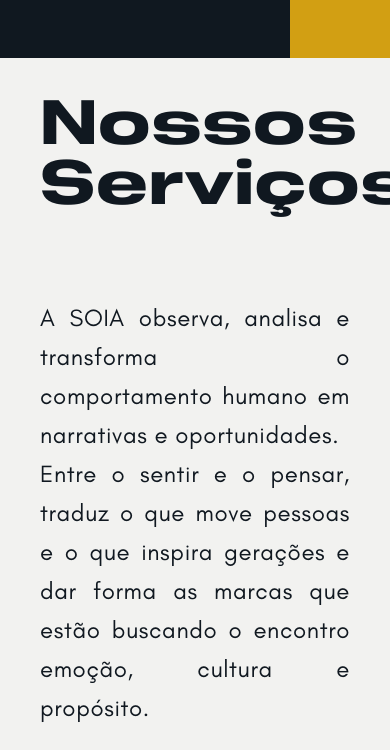
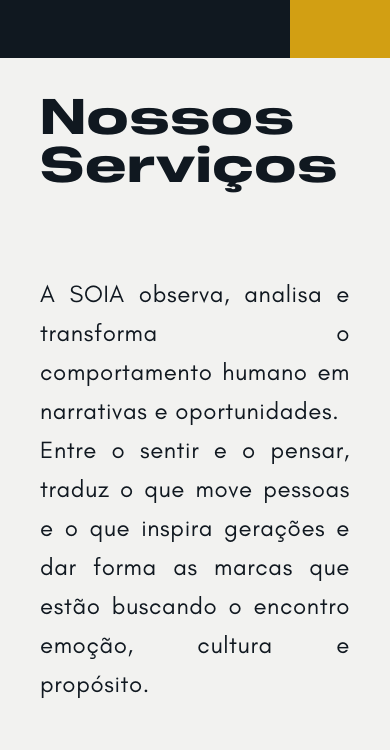
Before and after one commit to MathewsFranco/soia, a React (Vite) app: page / in a window 390 px wide. Shown: the part 2774-3524 px from the top of the page. Built offline with nearby package versions, Linux system fonts and the light colour scheme; a web font is replaced by a local one.

Commit message:
🔧 font size on mobile 2

```diff
--- a/src/components/Footer.tsx
+++ b/src/components/Footer.tsx
@@ -19,7 +19,7 @@
       </a>
       <a
         href="mailto:soiaconnectcomercial@gmail.com"
-        className=" text-2xl md:text-3xl font-bold p-2"
+        className=" text-xl md:text-3xl  font-bold p-2"
       >
         soiaconnectcomercial@gmail.com
       </a>
--- a/src/components/Services.tsx
+++ b/src/components/Services.tsx
@@ -5,7 +5,9 @@
       id="services"
     >
       <div className="p-10">
-        <h1 className="font-cy-grotesk mb-20 text-6xl">Nossos Serviços</h1>
+        <h1 className="font-cy-grotesk mb-20 text-5xl md:text-6xl">
+          Nossos Serviços
+        </h1>
         <p>
           A SOIA observa, analisa e transforma o comportamento humano em
           narrativas e oportunidades.
```
